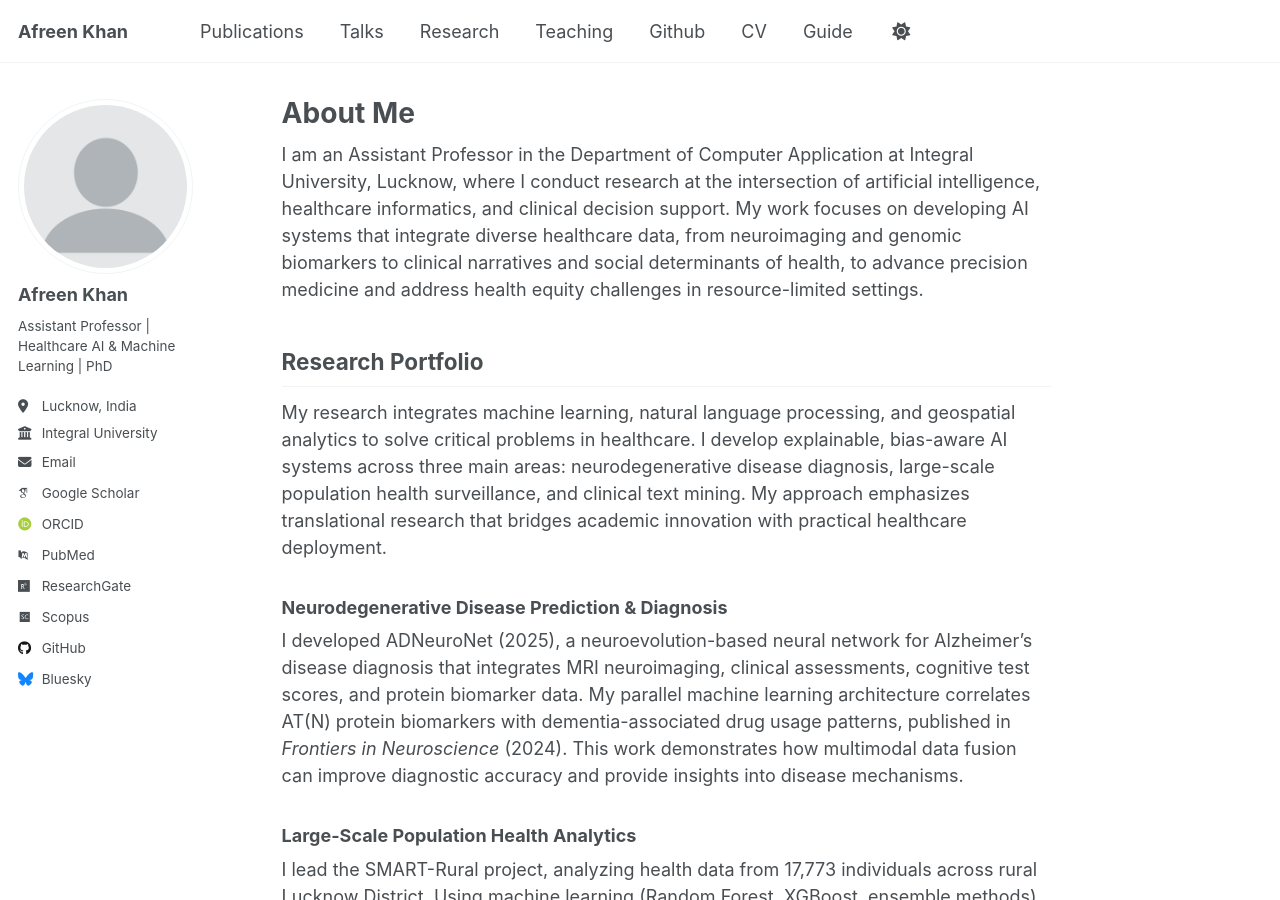
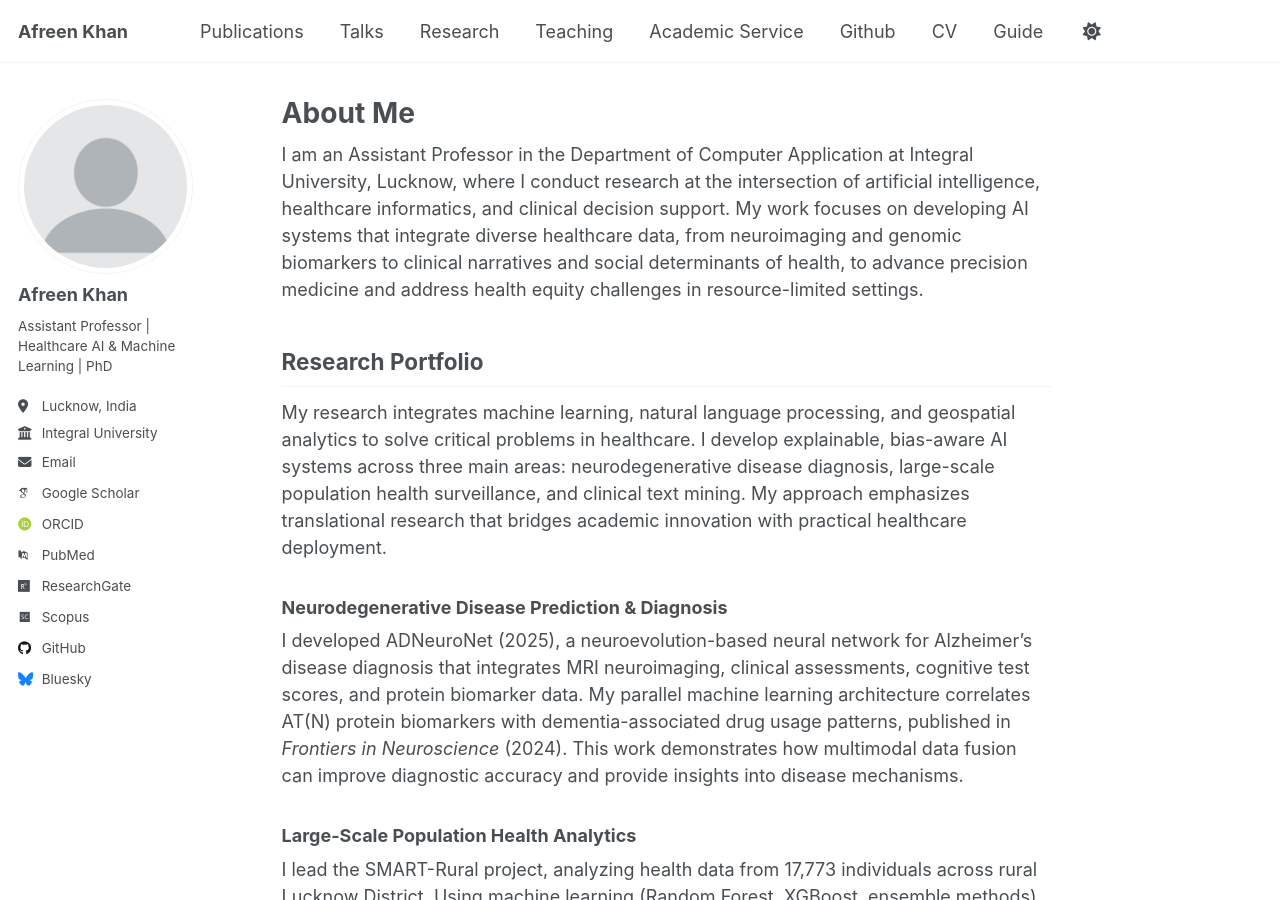
Before and after one commit to afreen-kh/afreen-kh.github.io, a Jekyll site: the page built from _pages/about.md, in a window 1280 px wide and 900 px high. Built offline with Jekyll 4.4.1, drawn with Linux system fonts in a browser that asks for light colours; some web fonts are replaced; a script that is not in the unit is left out.

Commit message:
Update navigation.yml

```diff
--- a/_data/navigation.yml
+++ b/_data/navigation.yml
@@ -20,6 +20,9 @@ main:
   - title: "Teaching"
     url: /teaching/
 
+  - title: "Academic Service"
+    url: /academic-service/
+
   - title: "Github"
     url: /github/
 
```
